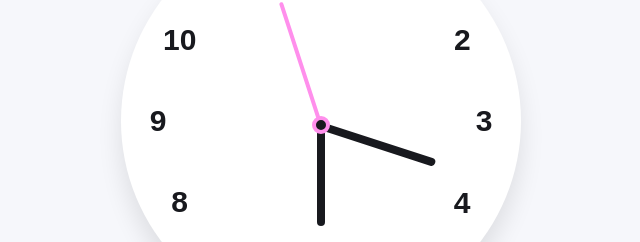
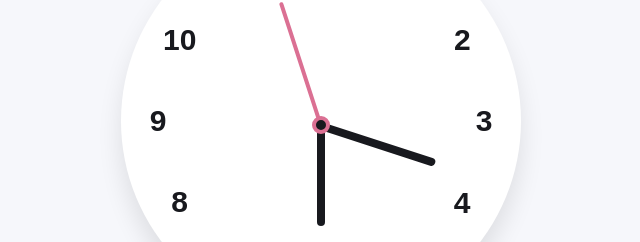
Before and after one commit to NathaliaT07/Clock, a plain HTML site: page index.html in a window 1280 px wide. Shown: the part 226-468 px from the top of the page, 319-959 px from the left. Drawn offline with Linux system fonts and the light colour scheme.

Commit message:
color change

```diff
--- a/style.css
+++ b/style.css
@@ -9,7 +9,7 @@
     --primary-color: #f6f7fb;
     --white-color: #fff;
     --black-color:#18191e;
-    --red-color: #ff8fec;
+    --red-color: #DB7093;
 }
 
 body{
@@ -26,7 +26,7 @@ body.dark{
     --primary-color: #242526;
     --white-color: #18191a;
     --black-color: #fff;
-    --red-color: rgb(204, 127, 146);
+    --red-color: #DB7093;
 }
 
 
```
Also changed, not shown: index.html (+2 -1 lines), 1 other file.
